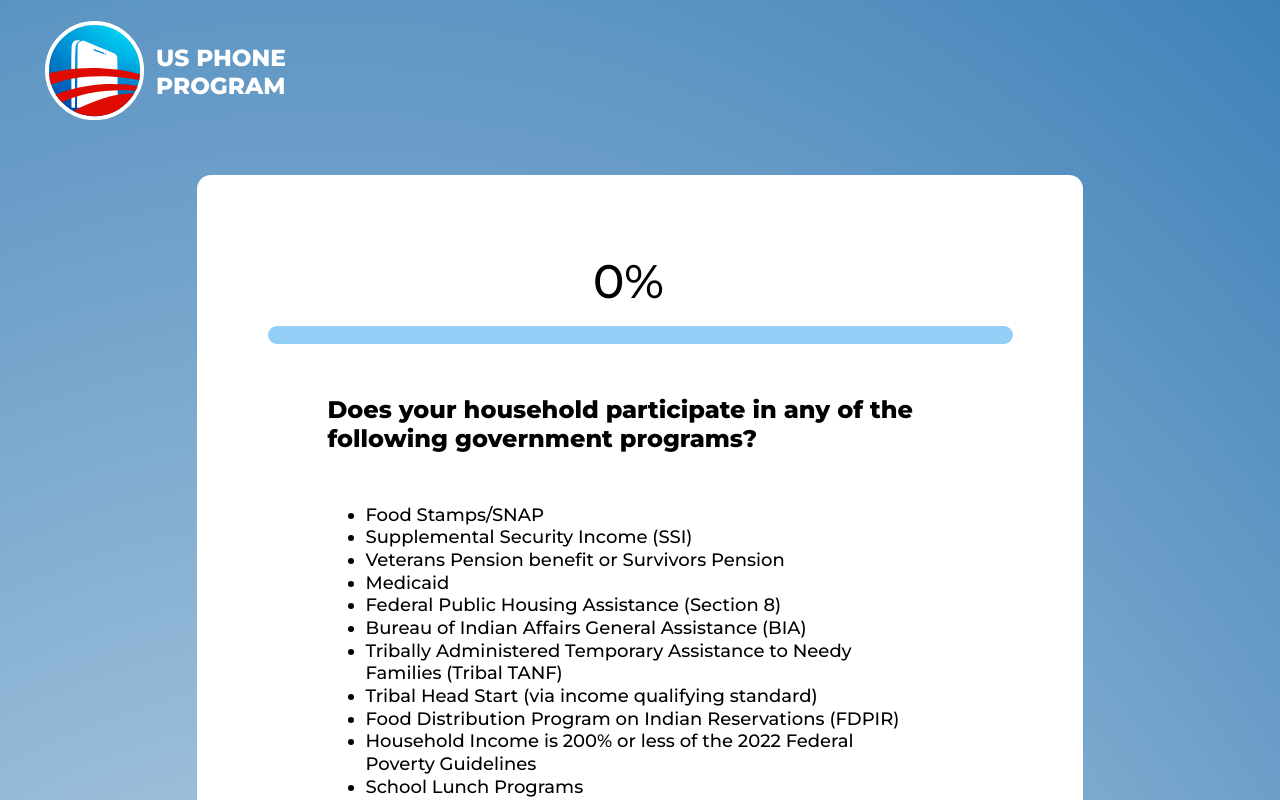
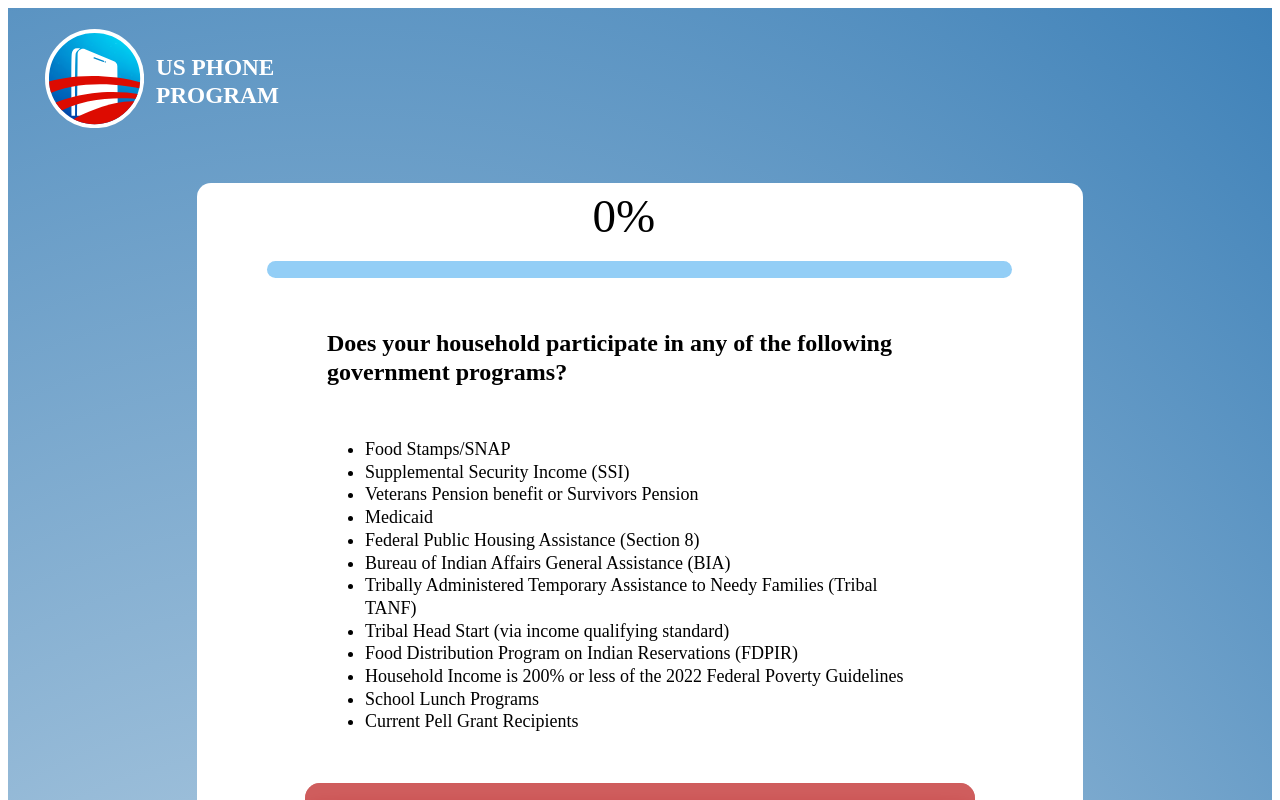
Before and after one commit to vadimhloba/vue-practice, a Nuxt app: page / in a window 1280 px wide. Shown: the top 800 px of the page. Built offline with nearby package versions, Linux system fonts and the light colour scheme.

Commit message:
added changes from MG

```diff
--- a/pages/index.vue
+++ b/pages/index.vue
@@ -1,5 +1,5 @@
 <template>
-	<div id="index">
+  <div class="page-index">
 
     <header>
       <div class="container">
@@ -32,52 +32,38 @@
 
     <section v-else class="main">
       <div class="container">
-				<div class="wrapper"></div>
+        <div class="wrapper">
 	        <div class="wrap">
 
 	          <h1>{{step * (100 / quiz.length)}}%</h1>
-
 
 	          <div class="slider">
 	            <div class="tab-move" :style="`width: ${step * (100 / quiz.length)}%;`"></div>
 	          </div>
 
-
 	          <div class="text-main">
-						<h2
-							v-for="(item, index) in quiz[step].questions"
-							:key="item +'__'+ index">
-							{{ item }}
-						</h2>
-						<ul>
-							<li
-								v-for="(item, index) in quiz[step].massages"
-								:key="item +'__'+ index">
-								{{ item }}
-							</li>
+	            <h2 v-html="quiz[step].question"></h2>
+	            <ul v-if="quiz[step].list">
+	              <li v-for="item in quiz[step].list">{{ item }}</li>
 	            </ul>
 	          </div>
 
-					<form v-for="(item) in quiz[step].code"
-						@submit.prevent="answer(item)"
-						:key="item">
-						<input v-model="enterCode" type="text" placeholder="Enter Zip Code" required>
-						<input type="submit" value="APPLY NOW APPLY NOW">
+	          <form v-if="step + 1 === quiz.length" @submit.prevent="answer(quiz[step].answer)">
+	            <input v-model="quiz[step].answer" type="text" placeholder="Enter Zip Code" required>
+	            <input type="submit" value="APPLY NOW">
 	          </form>
 
 	          <button
 	            v-for="(item, index) in quiz[step].options"
 	            @click="answer(item)"
-						:key="item +'__'+ index">
+	            :key="`button_${index}`">
 	            {{ item }}
 	          </button>
 
 	        </div>
 	       </div>
+      </div>
     </section>
-
-
-
   </div>
 </template>
 
@@ -91,46 +77,32 @@ export default {
       step: 0,
       quiz: [
         {
-					questions: ['Does your household participate in any of the following government programs?'],
-					massages: ['Food Stamps/SNAP', 'Supplemental Security Income (SSI)',
-					'Veterans Pension benefit or Survivors Pension', 'Medicaid',
-					'Federal Public Housing Assistance (Section 8)',
-					'Bureau of Indian Affairs General Assistance (BIA)',
-					'Tribally Administered Temporary Assistance to Needy Families (Tribal TANF)',
-					'Tribal Head Start (via income qualifying standard)',
-					'Food Distribution Program on Indian Reservations (FDPIR)',
-					'Household Income is 200% or less of the 2022 Federal Poverty Guidelines',
-					'School Lunch Programs', 'Current Pell Grant Recipients'],
+          question: 'Does your household participate in any of the following government programs?',
+          list: ['Food Stamps/SNAP', 'Supplemental Security Income (SSI)', 'Veterans Pension benefit or Survivors Pension', 'Medicaid', 'Federal Public Housing Assistance (Section 8)', 'Bureau of Indian Affairs General Assistance (BIA)', 'Tribally Administered Temporary Assistance to Needy Families (Tribal TANF)', 'Tribal Head Start (via income qualifying standard)', 'Food Distribution Program on Indian Reservations (FDPIR)', 'Household Income is 200% or less of the 2022 Federal Poverty Guidelines', 'School Lunch Programs', 'Current Pell Grant Recipients'],
           options: ['Yes', 'No'],
           answer: null
         },
         {
-					questions: ['Does your household currently have a Lifeline program phone?'],
+          question: 'Does your household currently have a Lifeline program phone?',
           options: ['Not Sure', 'Yes', 'No'],
           answer: null
         },
         {
-					questions: ['Once you are qualified for the program, would you like a new phone for free?'],
-					options: ['I want a free phone',
-					'I want to keep my smartphone (Receive a free Sim Card)', 'No'],
+          question: 'Once you are qualified for the program, would you like a new phone for free?',
+          options: ['I want a free phone', 'I want to keep my smartphone (Receive a free Sim Card)', 'No'],
           answer: null
         },
         {
-					questions: ['Does your current address match what the US Government has on file for your benefits?',
-					'(If you`re not sure what address you have on file, you can call (800) 234-9473 to confirm)`'],
+          question: `Does your current address match what the US Government has on file for your benefits?<br>(If you're not sure what address you have on file, you can call (800) 234-9473 to confirm)`,
           options: ['Not Sure', 'Yes', 'No'],
           answer: null
         },
         {
-					questions: ['Great! To Get Started, Enter your Zip Code:'],
-					code: [''],
+          question: 'Great! To Get Started, Enter your Zip Code:',
           answer: null
         }
       ]
     }
-  },
-	created() {
-		setInterval(this.updateDowloadProgress, 2000);
   },
   methods: {
     answer(a){
@@ -138,33 +110,41 @@ export default {
       this.step = this.step + 1
       localStorage.step = this.step
       localStorage.quiz = JSON.stringify(this.quiz)
+      if(this.quiz.length === this.step){
+      	const progressInterval = setInterval(() => {
+      	  this.dowloadProgress = this.dowloadProgress + 1
+      	  this.updateDowloadProgress()
+      	  if(this.dowloadComplete){
+      	  	clearInterval(progressInterval)
+      	  }
+      	}, 200);
+      }
     },
     reset(){
       this.progress = 0
       this.step = 0
+      this.dowloadComplete = false
+      this.dowloadProgress = 0
       this.quiz.forEach(item => item.answers = null)
+      localStorage.removeItem('step')
+      localStorage.removeItem('quiz')
     },
     updateDowloadProgress() {
-			if (this.dowloadProgress >= 100) {
+      if (this.dowloadProgress >= 40 && this.dowloadProgress < 80) {
+        this.checkProgress = 'Checking Availability';
+      } else if (this.dowloadProgress >= 80 && this.dowloadProgress < 100) {
+        this.checkProgress = 'You\'ve been matched with Safelink Wireless';
+      } else if (this.dowloadProgress === 100) {
         this.dowloadComplete = true
       } else {
         this.dowloadProgress += 10
       }
-
-			// Update the progressText data property based on the progress
-      if (this.dowloadProgress >= 40) {
-        this.checkProgress = 'Checking Availability';
-      }
-      if (this.dowloadProgress >= 80) {
-        this.checkProgress = 'You\'ve been matched with Safelink Wireless';
-      }
-
     }
   }
 }
 </script>
 
-<style>
+<style scoped>
 @import url('https://fonts.googleapis.com/css2?family=Montserrat:wght@500;700;800&display=swap');
 
 html, body{
@@ -172,6 +152,7 @@ html, body{
   line-height: 1.2;
   margin: 0;
   padding: 0;
+  font-family: 'Montserrat', sans-serif;
 }
 .container{
   width: 100%;
@@ -201,9 +182,8 @@ html, body{
 }
 
 /* #index START */
-#index{
+.page-index{
   background: radial-gradient(131.56% 209.61% at 25.7% 172.94%, #F9FBFB 0%, #F9FBFB 0%, #3E81B8 100%, #204D8D 100%, #204D8D 100%), radial-gradient(59.31% 93.85% at 50% 57.19%, #F9FBFB 0%, #F9FBFB 0%, #3E81B8 100%, #204D8D 100%, #204D8D 100%), #FFFFFF;
-	font-family: 'Montserrat', sans-serif;
 }
 /* #index END */
 
```
Lines whose indentation alone changed are shown as unchanged.
